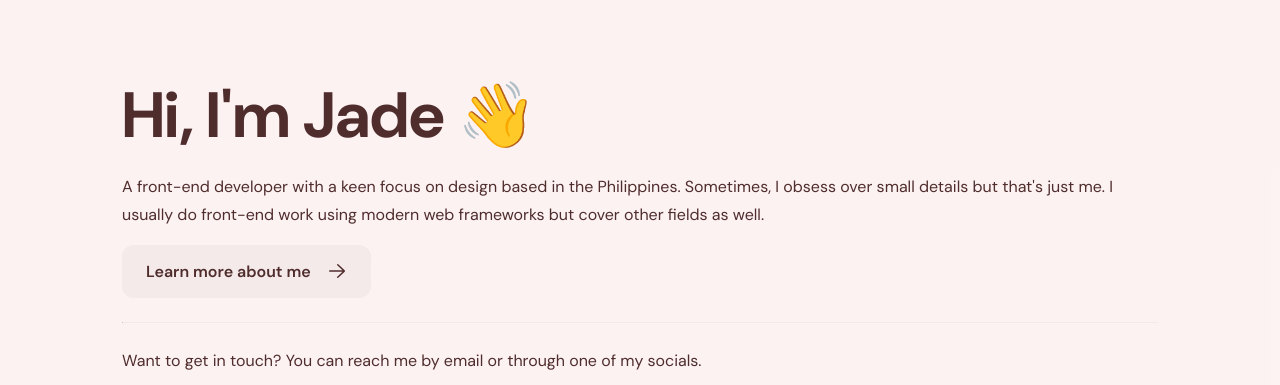
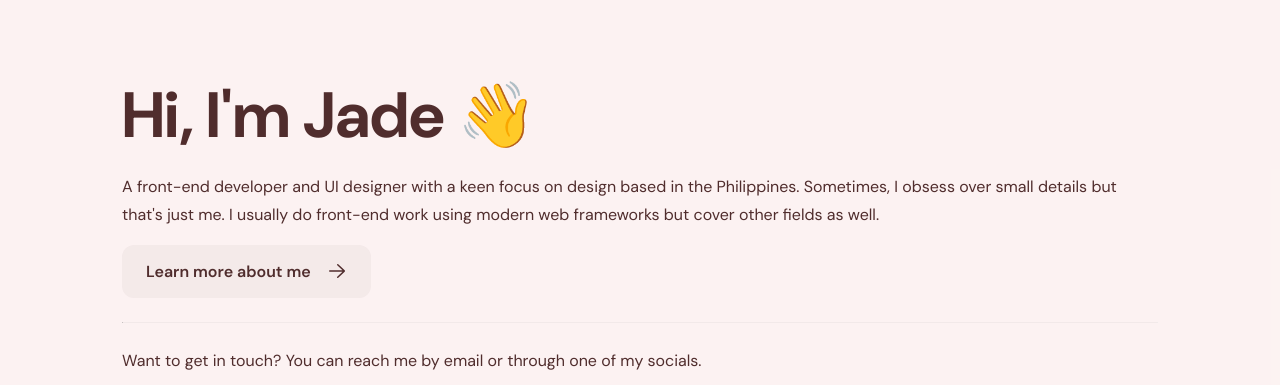
Before and after one commit to jsagayap/web, an Astro site: page / in a window 1280 px wide. Shown: the part 86-471 px from the top of the page. Built offline with nearby package versions, Linux system fonts and the light colour scheme; Astro itself is replaced by a stand-in of ours; no server answers.

Commit message:
chore: revise banner description

```diff
--- a/src/components/Banner.astro
+++ b/src/components/Banner.astro
@@ -10,10 +10,10 @@ import links from "../data/links.json";
     <div class="content-area">
       <Header>Hi, I'm Jade 👋</Header>
       <p class="description">
-        A front-end developer with a keen focus on design based in the
-        Philippines. Sometimes, I obsess over small details but that's just me.
-        I usually do front-end work using modern web frameworks but cover other
-        fields as well.
+        A front-end developer and UI designer with a keen focus on design based
+        in the Philippines. Sometimes, I obsess over small details but that's
+        just me. I usually do front-end work using modern web frameworks but
+        cover other fields as well.
       </p>
       <Button href="/about" arrow={true} expand={false}
         >Learn more about me</Button
```
